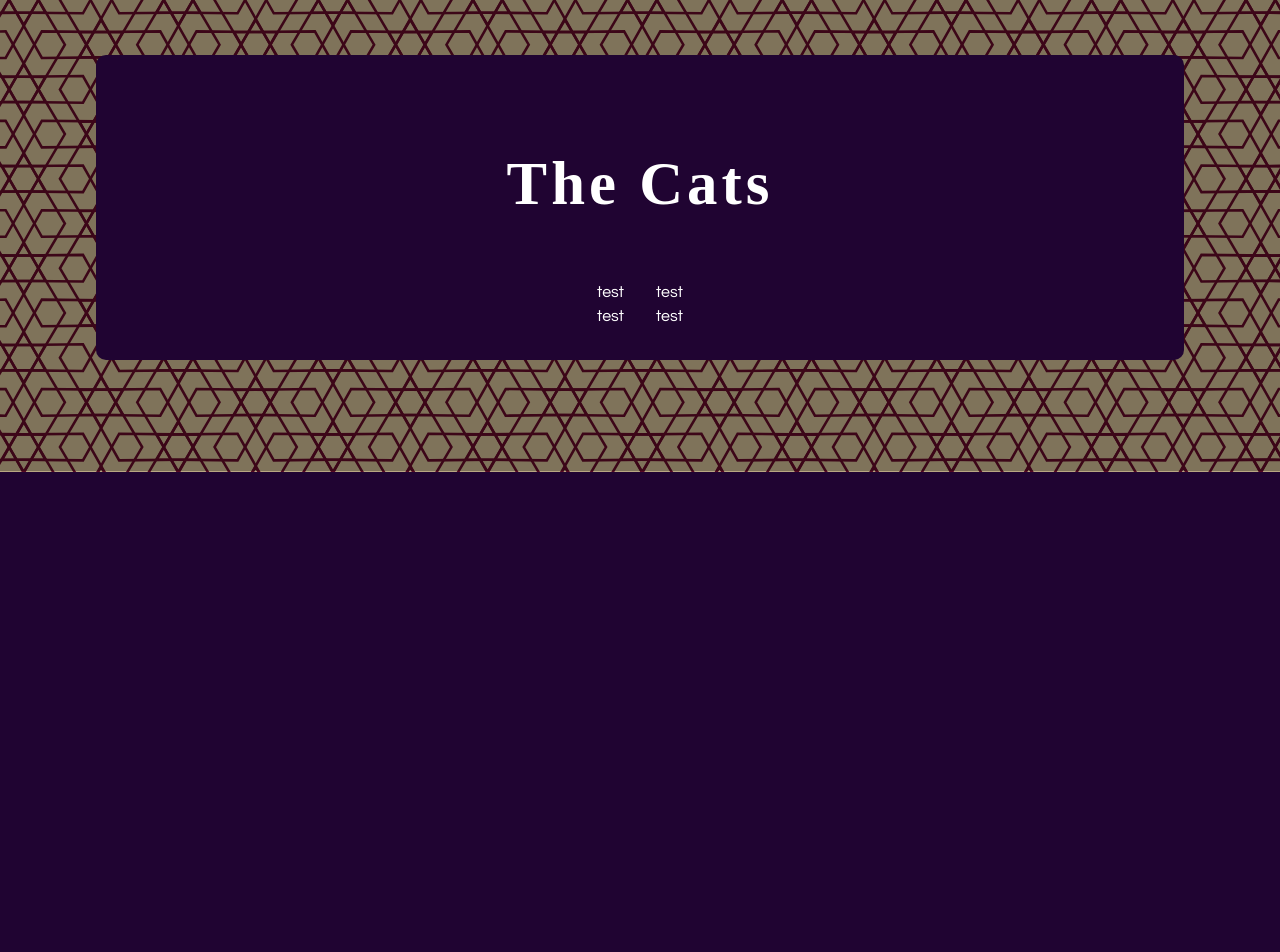
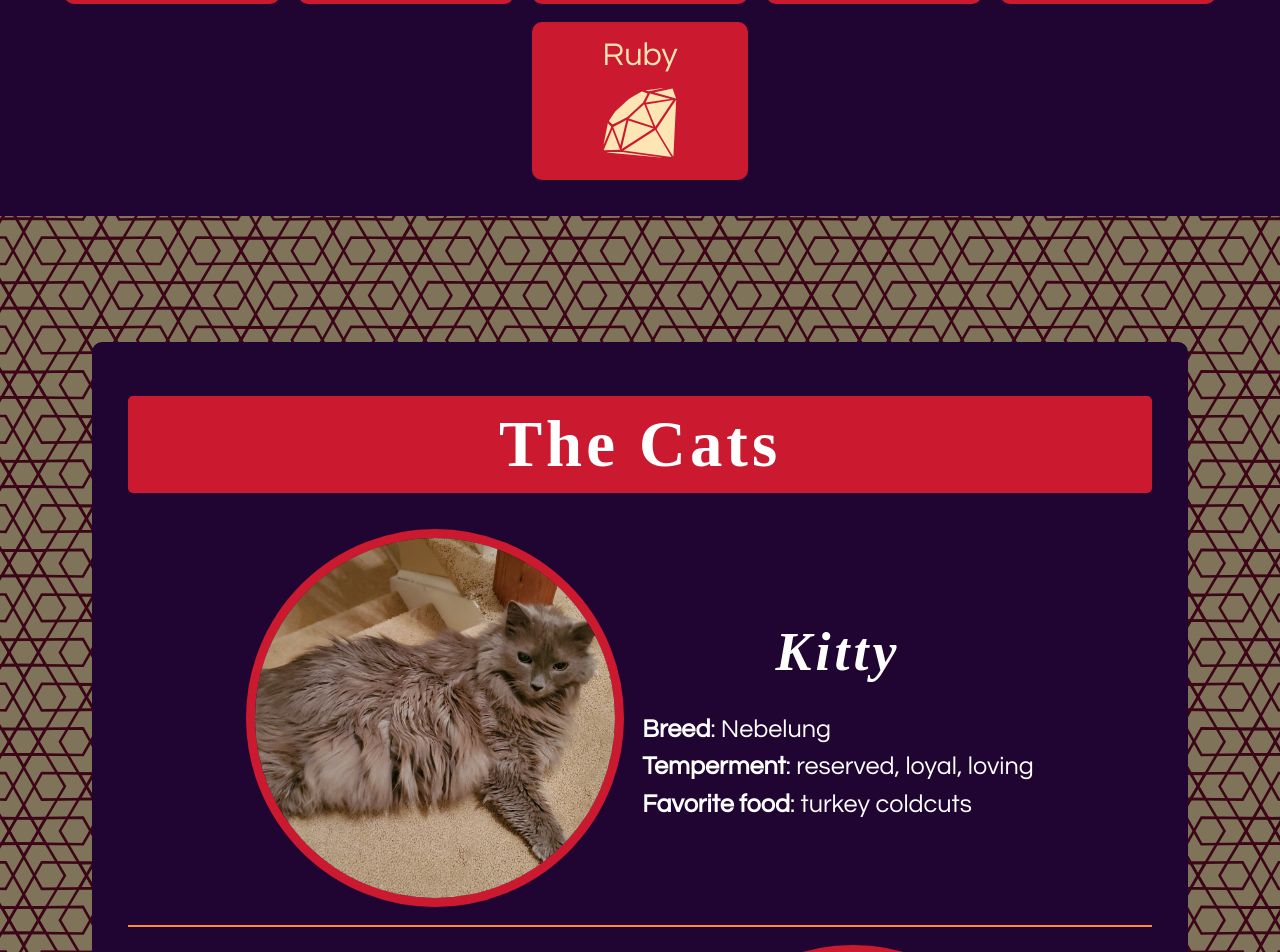
Before and after one commit to TravTheBav/portfolio, a React (Vite) app: page / in a window 1280 px wide. Shown: the part 1760-2712 px from the top of the page. Before the commit the page ends 2264 px from the top, so only its background shows below. Built offline with nearby package versions, Linux system fonts and the light colour scheme; a web font is replaced by a local one.

Commit message:
Added sections to home page

```diff
--- a/src/App.css
+++ b/src/App.css
@@ -11,7 +11,7 @@
 }
 
 html {
-  font-size: 8px;
+  font-size: 10px;
   color: var(--light);
   font-family: 'Questrial', sans-serif;
   line-height: 1.5;
@@ -27,56 +27,94 @@ body {
 h1, h2, h3, h4, h5, h6 {
   font-family: 'Asimovian', serif;
   letter-spacing: 4px;
+  margin: 1rem 0px;
 }
 
 h1 {
-  font-size: 4.5rem;
+  font-size: 4rem;
 }
 
 h2 {
-  font-size: 3.8rem;
+  font-size: 3.6rem;
 }
 
 h3 {
-  font-size: 3.4rem;
+  font-size: 3rem;
 }
 
 h4 {
-  font-size: 3rem;
+  font-size: 2.8rem;
+}
+
+li, p {
+  font-size: 1.4rem;
+}
+
+ul {
+  padding: 0px;
 }
 
 .large_text {
-  font-size: 1.6rem;
+  font-size: 1.8rem;
 }
 
 .xl_text {
-  font-size: 1.8rem;
+  font-size: 2rem;
 }
 
 .xxl_text {
   font-size: 2.2rem;
 }
 
+.xxxl_text {
+  font-size: 2.4rem;
+}
+
+.flex {
+  display: flex;
+  flex-direction: column;
+}
+
+.justify_center {
+  justify-content: center;
+}
+
+.align_center {
+  align-items: center;
+}
+
+.sm_gap {
+  gap: 1rem;
+}
+
+.md_gap {
+  gap: 2rem;
+}
+
 @media only screen and (min-width: 480px) {
   html {
-    font-size: 10px;
+    font-size: 12px;
+  }
+
+  .flex {
+    flex-direction: row;
   }
 }
 
 @media only screen and (min-width: 768px) {
   html {
-    font-size: 12px;
+    font-size: 14px;
   }
 }
 
 @media only screen and (min-width: 992px) {
   html {
-    font-size: 14px;
+    font-size: 16px;
   }
 }
 
 @media only screen and (min-width: 1200px) {
   html {
-    font-size: 16px;
+    font-size: 18px;
   }
 }
--- a/src/components/HomePage/HomePage.jsx
+++ b/src/components/HomePage/HomePage.jsx
@@ -1,5 +1,7 @@
 import styles from './HomePage.module.css'
 import portrait from '../../assets/portrait.jpg'
+import kitty from '../../assets/kitty.jpg'
+import brody from '../../assets/brody.jpg'
 import { DiPython } from "react-icons/di";
 import { DiGit } from "react-icons/di";
 import { DiGithubBadge } from "react-icons/di";
@@ -19,19 +21,17 @@ function HomePage() {
             <h1 className={`${styles.img_text}`}>Travis Zito</h1>
         </section>
         <section className={`${styles.geometric} ${styles.circle_pattern}`}>
-            <div className={`${styles.bio} ${styles.flex}`}>
-                <div>
-                    <p className={`large_text`}>
-                        Hello there, I'm Travis. I am a hobbyist coder, with a passion for
-                        web development and design. I recently graduated from Oregon State University
-                        with a Bachelors of Science in Comp Sci, and am looking to become a professional
-                        software developer. Aside from coding, I love reading about history, going for walks
-                        in nature, playing video games, and hanging out with my cats.
-                    </p>
-                </div>
+            <div className={`${styles.bio} flex justify_center align_center md_gap`}>
                 <div>
                     <img className={`${styles.portrait}`} src={portrait}/>
                 </div>
+                <p>
+                    Hello there, I'm Travis. I am a hobbyist coder, with a passion for
+                    web development and design. I recently graduated from Oregon State University
+                    with a Bachelors of Science in Comp Sci, and am looking to become a professional
+                    software developer. Aside from coding, I love reading about history, going for walks
+                    in nature, playing video games, and hanging out with my cats.
+                </p>
             </div>
         </section>
         <section className={`${styles.technologies}`}>
@@ -85,14 +85,29 @@ function HomePage() {
         </section>
         <section className={`${styles.geometric} ${styles.hex_pattern}`}>
             <div className={`${styles.bio}`}>
-                <h2>The Cats</h2>
-                <div className={`${styles.flex}`}>
-                    <div>test</div>
-                    <div>test</div>
+                <h2 className={`${styles.cat_banner}`}>The Cats</h2>
+                <div className={`flex justify_center align_center sm_gap ${styles.border_bottom}
+                 ${styles.cat_description}`}>
+                    <img className={`${styles.portrait}`} src={kitty} alt="" />
+                    <div>
+                        <h3><em>Kitty</em></h3>
+                        <ul>
+                            <li><b>Breed</b>: Nebelung</li>
+                            <li><b>Temperment</b>: reserved, loyal, loving</li>
+                            <li><b>Favorite food</b>: turkey coldcuts</li>
+                        </ul>
+                    </div>
                 </div>
-                <div className={`${styles.flex}`}>
-                    <div>test</div>
-                    <div>test</div>
+                <div className={`flex justify_center align_center sm_gap ${styles.cat_description}`}>
+                    <div>
+                        <h3><em>Brody</em></h3>
+                        <ul>
+                            <li><b>Breed</b>: Tabby</li>
+                            <li><b>Temperment</b>: astute, playful, trusting</li>
+                            <li><b>Favorite food</b>: salmon</li>
+                        </ul>
+                    </div>
+                    <img className={`${styles.portrait}`} src={brody} alt="" />
                 </div>
             </div>
         </section>
--- a/src/components/HomePage/HomePage.module.css
+++ b/src/components/HomePage/HomePage.module.css
@@ -35,7 +35,6 @@ i * {
     background-color: var(--caliente);
     padding: 1rem 0px;
     width: 100%;
-    font-size: min(5rem, 8vw);
 }
 
 .geometric {
@@ -55,7 +54,7 @@ i * {
 }
 
 .portrait {
-    width: clamp(10rem, 30vw, 20rem);
+    width: clamp(8rem, 30vw, 20rem);
     border-radius: 50%;
     border: .5rem solid var(--orangeRed);
 }
@@ -66,14 +65,6 @@ i * {
     border-radius: 10px;
     padding: 2rem;
     color: white;
-}
-
-.flex {
-    display: flex;
-    flex-direction: column-reverse;
-    justify-content: center;
-    align-items: center;
-    gap: 2rem;
 }
 
 .technologies p {
@@ -94,11 +85,25 @@ i * {
     border-radius: 10px;
 }
 
+.border_bottom {
+    border-bottom: 2px solid var(--mustard);
+}
+
+.cat_banner {
+    background-color: var(--orangeRed);
+    border-radius: 5px;
+}
+
+.cat_description {
+    padding: 1rem 0px;
+}
+
+li {
+    list-style: none;
+    text-align: left;
+}
+
 @media only screen and (min-width: 480px) {
-    .flex {
-        flex-direction: row;
-    }
-
     i {
         width: 4.6rem;
         height: 4.6rem;
```
Also changed, not shown: src/assets/brody.jpg (added), src/assets/kitty.jpg (added).
